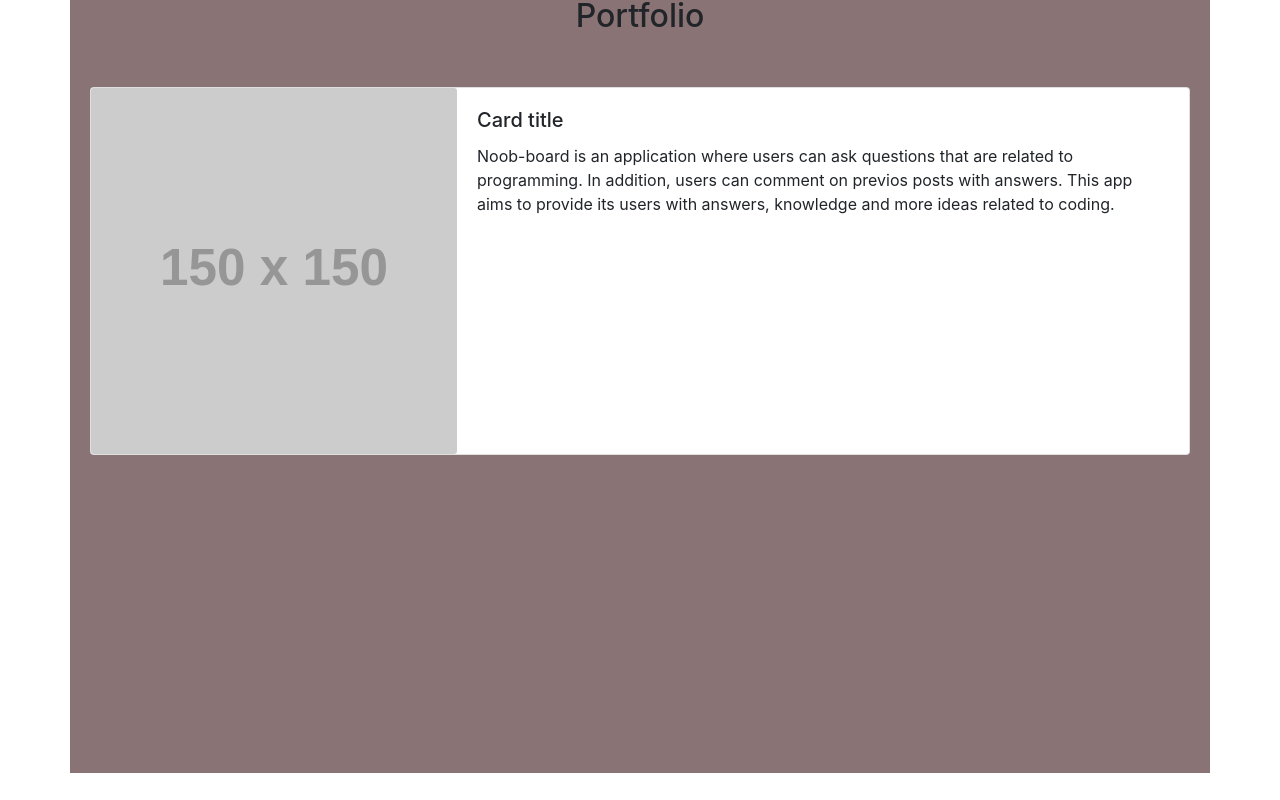
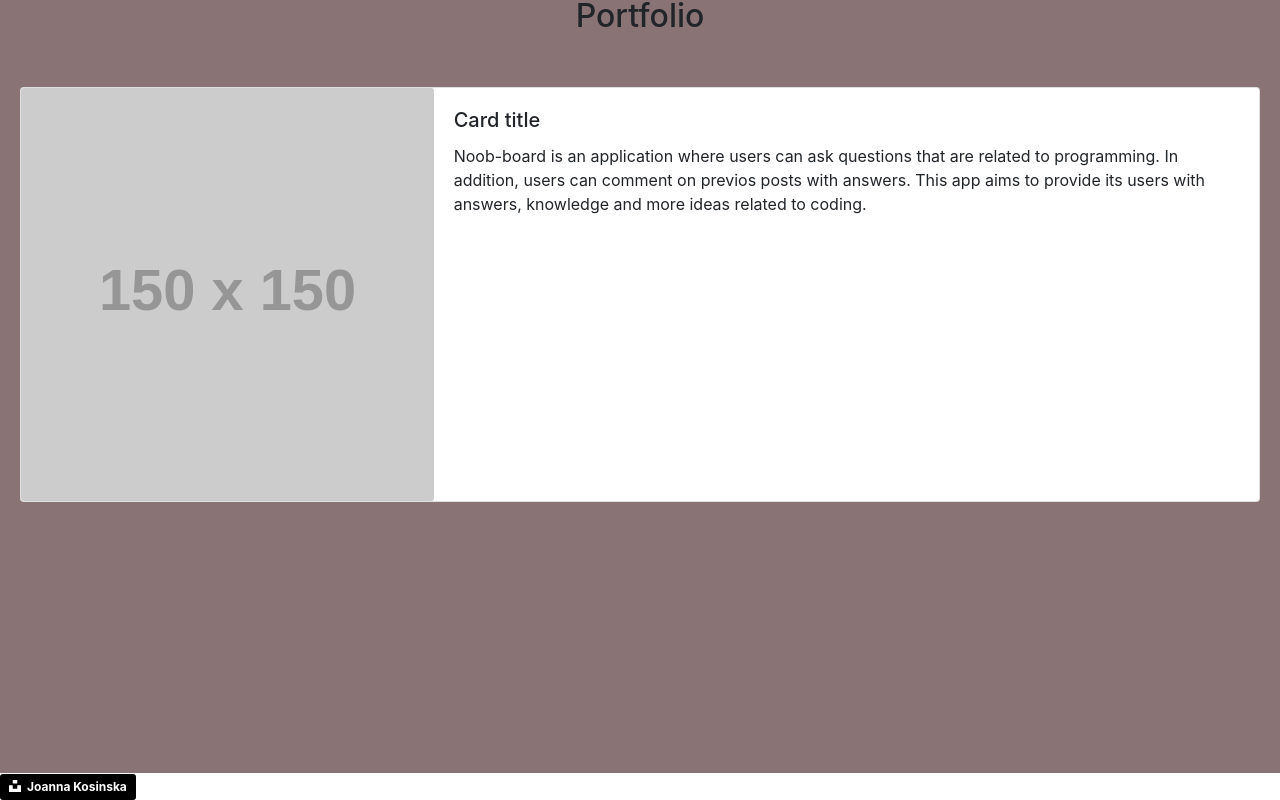
Before and after one commit to dvadz/portfolio, a React (Create React App) app: page / in a window 1280 px wide. Shown: the part 827-1627 px from the top of the page. Before the commit the page ends 1600 px from the top, so only its background shows below. Built offline with nearby package versions, Linux system fonts and the light colour scheme.

Commit message:
added back Footer with anchor tag to credit source of background pix that will be added later

```diff
--- a/src/components/App.js
+++ b/src/components/App.js
@@ -3,6 +3,7 @@ import Home from "./Home";
 import Navbar from "./Navbar";
 import Portfolio from "./Portfolio";
 import projects from "./projects";
+import Footer from "./Footer";
 
 class App extends React.Component {
   state = {
@@ -14,10 +15,11 @@ class App extends React.Component {
 
   render() {
     return (
-      <div className='container'>
+      <div>
         <Navbar></Navbar>
         <Home name={this.state.name} description={this.state.description}></Home>
         <Portfolio projects={this.state.projects}></Portfolio>
+        <Footer></Footer>
       </div>
     );
   }
--- a/src/components/Footer.js
+++ b/src/components/Footer.js
@@ -2,7 +2,46 @@ import React from "react";
 import "./Footer.css";
 
 const Footer = () => {
-  return <div className='footer'>Footer</div>;
+  return (
+    <div className='footer'>
+      <a
+        style={{
+          backgroundColor: "black",
+          color: "white",
+          textDecoration: "none",
+          padding: "4px 6px",
+          fontFamily:
+            '-apple-system, BlinkMacSystemFont, "San Francisco", "Helvetica Neue", Helvetica, Ubuntu, Roboto, Noto, "Segoe UI", Arial, sans-serif',
+          fontSize: "12px",
+          fontWeight: "bold",
+          lineHeight: "1.2",
+          display: "inline-block",
+          borderRadius: "3px"
+        }}
+        href='https://unsplash.com/@joannakosinska?utm_medium=referral&amp;utm_campaign=photographer-credit&amp;utm_content=creditBadge'
+        target='_blank'
+        rel='noopener noreferrer'
+        title='Download free do whatever you want high-resolution photos from Joanna Kosinska'>
+        <span style={{ display: "inline-block", padding: "2px 3px" }}>
+          <svg
+            xmlns='http://www.w3.org/2000/svg'
+            style={{
+              height: "12px",
+              width: "auto",
+              position: "relative",
+              verticalAlign: "middle",
+              top: "-2px",
+              fill: "white"
+            }}
+            viewBox='0 0 32 32'>
+            <title>unsplash-logo</title>
+            <path d='M10 9V0h12v9H10zm12 5h10v18H0V14h10v9h12v-9z'></path>
+          </svg>
+        </span>
+        <span style={{ display: "inline-block", padding: "2px 3px" }}>Joanna Kosinska</span>
+      </a>
+    </div>
+  );
 };
 
 export default Footer;
```
